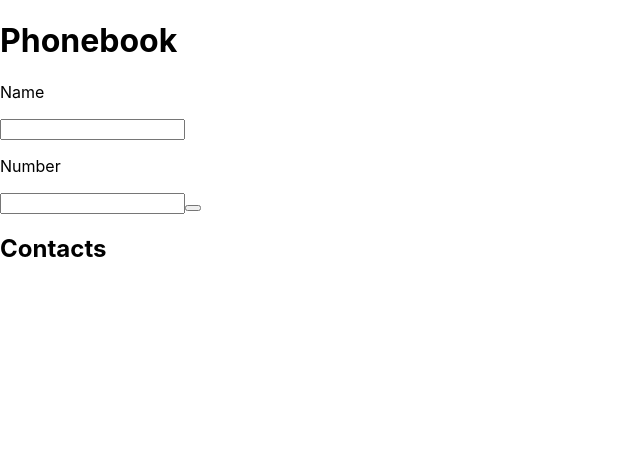
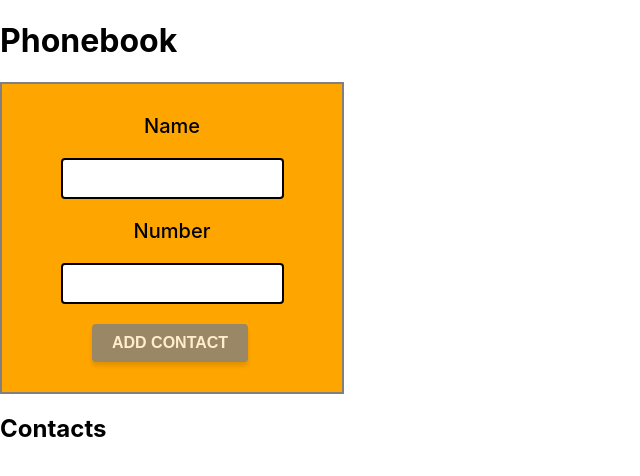
Before and after one commit to olechka-moiseenko/goit-react-hw-02-phonebook, a React (Create React App) app: page / in a window 1280 px wide. Shown: the top 476 px of the page, without its empty margins (0-640 px from the left). Built offline with nearby package versions, Linux system fonts and the light colour scheme.

Commit message:
don't work button add contact

```diff
--- a/src/App.js
+++ b/src/App.js
@@ -1,6 +1,6 @@
 import React, { Component } from "react";
 import { v4 as uuidv4 } from "uuid";
-import ContactForm from "./componenets/ContactForm/ContactForm";
+import ContactForm from "./componenets/ContactForm/ContactForm.js";
 
 class App extends Component {
   state = {
--- a/src/componenets/ContactForm/ContactForm.js
+++ b/src/componenets/ContactForm/ContactForm.js
@@ -1,4 +1,5 @@
 import { Component } from "react";
+import s from "./ContactForm.module.css";
 
 class ContactForm extends Component {
   state = {
@@ -25,10 +26,12 @@ class ContactForm extends Component {
   render() {
     const { name, number } = this.state;
     return (
-      <form onSubmit={this.handleAddContact}>
-        <label>
+      <form onSubmit={this.handleAddContact} className={s.form}>
+        <label className={s.label}>
           <p>Name</p>
           <input
+            className={s.input}
+            autoComplete="off"
             onChange={this.handleSetInfo}
             value={name}
             type="text"
@@ -38,9 +41,11 @@ class ContactForm extends Component {
             required
           />
         </label>
-        <label>
+        <label className={s.label}>
           <p>Number</p>
           <input
+            className={s.input}
+            autoComplete="off"
             onChange={this.handleSetInfo}
             value={number}
             type="tel"
@@ -50,7 +55,9 @@ class ContactForm extends Component {
             required
           />
         </label>
-        <button type="submit" text="Add contact" />
+        <button type="submit" className={s.btn}>
+          Add contact
+        </button>
       </form>
     );
   }
--- /dev/null
+++ b/src/componenets/ContactForm/ContactForm.module.css
@@ -0,0 +1,53 @@
+.form {
+  display: block;
+  border: 2px solid grey;
+  width: 320px;
+  padding: 10px 10px 30px 10px;
+  background-color: orange;
+}
+
+.label {
+  text-align: center;
+  display: block;
+  margin-bottom: 20px;
+  color: black;
+  font-weight: 500;
+  font-size: 20px;
+}
+
+.input {
+  display: block;
+  margin-left: auto;
+  margin-right: auto;
+  padding: 10px;
+  /* width: 100%; */
+  border: 2px solid black;
+  border-radius: 4px;
+  cursor: pointer;
+  font-size: 15px;
+}
+.input:focus {
+  outline-color: #bc8f8f;
+}
+
+.btn {
+  padding: 10px 20px;
+  margin-left: 80px;
+  background-color: grey;
+  box-shadow: 0px 4px 4px rgba(0, 0, 0, 0.15);
+  border-radius: 4px;
+  border: none;
+  outline: none;
+  opacity: 0.8;
+  transition: opacity 250ms cubic-bezier(0.4, 0, 0.2, 1);
+
+  cursor: pointer;
+  color: #fff;
+  font-weight: 700;
+  font-size: 16px;
+  text-transform: uppercase;
+}
+
+.btn:hover {
+  opacity: 1;
+}
```
Also changed, not shown: src/componenets/ContactForm/ContactForm.css (deleted).
